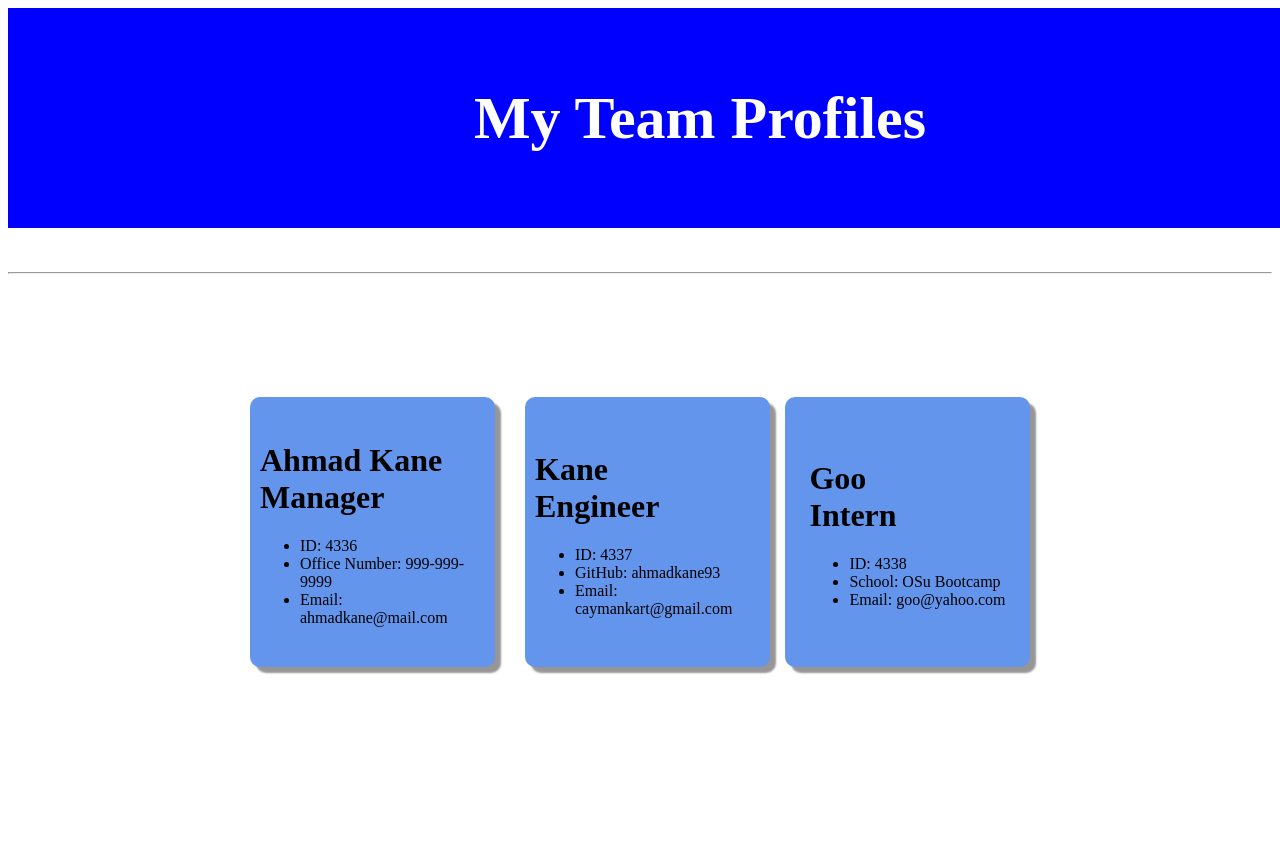
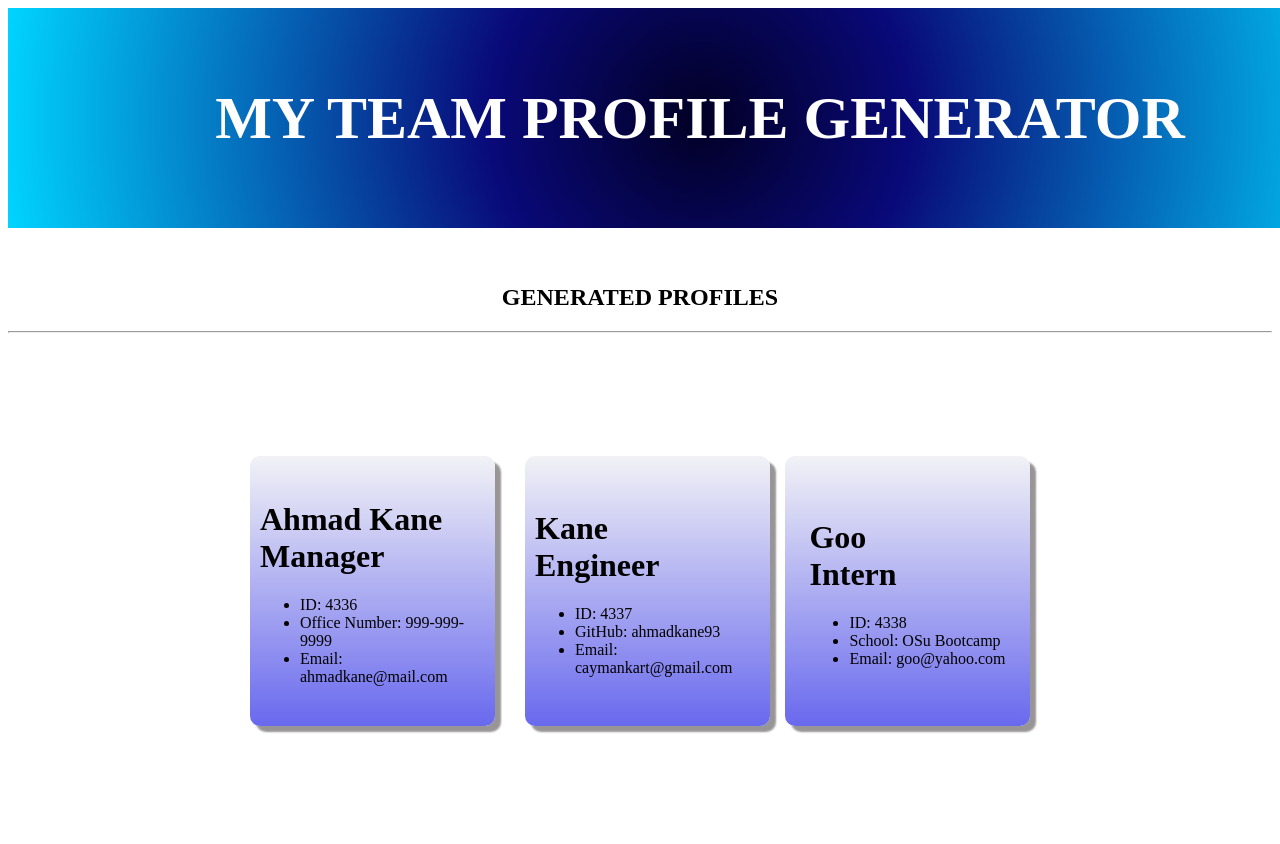
Before and after one commit to ahmadkane93/OSU-bootcamp-teamprofile-generator, a website: page ProfileGenerator.html in a window 1280 px wide. Shown: the top 844 px of the page. Before the commit the page ends 800 px from the top, so only its background shows below. Drawn offline with Linux system fonts and the light colour scheme.

Commit message:
Update css

```diff
--- a/ProfileGenerator.css
+++ b/ProfileGenerator.css
@@ -1,9 +1,12 @@
-
+.subTitle {
+    text-align: center;
+    align-items: center;
+}
 
 .nav {
     height:100px;
     color:white;
-    background-color: blue;
+    background: radial-gradient(circle, rgba(2,0,36,1) 0%, rgba(9,9,121,1) 30%, rgba(0,212,255,1) 100%);
     text-align: center;
     font-size: 40px;
     width:100%;
@@ -24,7 +27,7 @@
 .profileCard{
     height: 250px;
     width: 225px;
-    background-color: cornflowerblue;
+    background: linear-gradient(180deg, rgba(242,242,246,1) 0%, rgba(105,105,238,1) 100%);
     border-radius: 10px;
     padding:10px;
     box-shadow: 6px 6px 2px rgb(151, 149, 149);
--- a/ProfileGenerator.html
+++ b/ProfileGenerator.html
@@ -12,11 +12,12 @@
     <body>
         <div class="nav">
 
-                <h2> My Team Profiles</h2>
+                <h2> MY TEAM PROFILE GENERATOR</h2>
 
         </div>
         <br>
         <br>
+        <h2 class="subTitle">GENERATED PROFILES</h2>
         <hr>
 
         <div class="profileBox">
```
